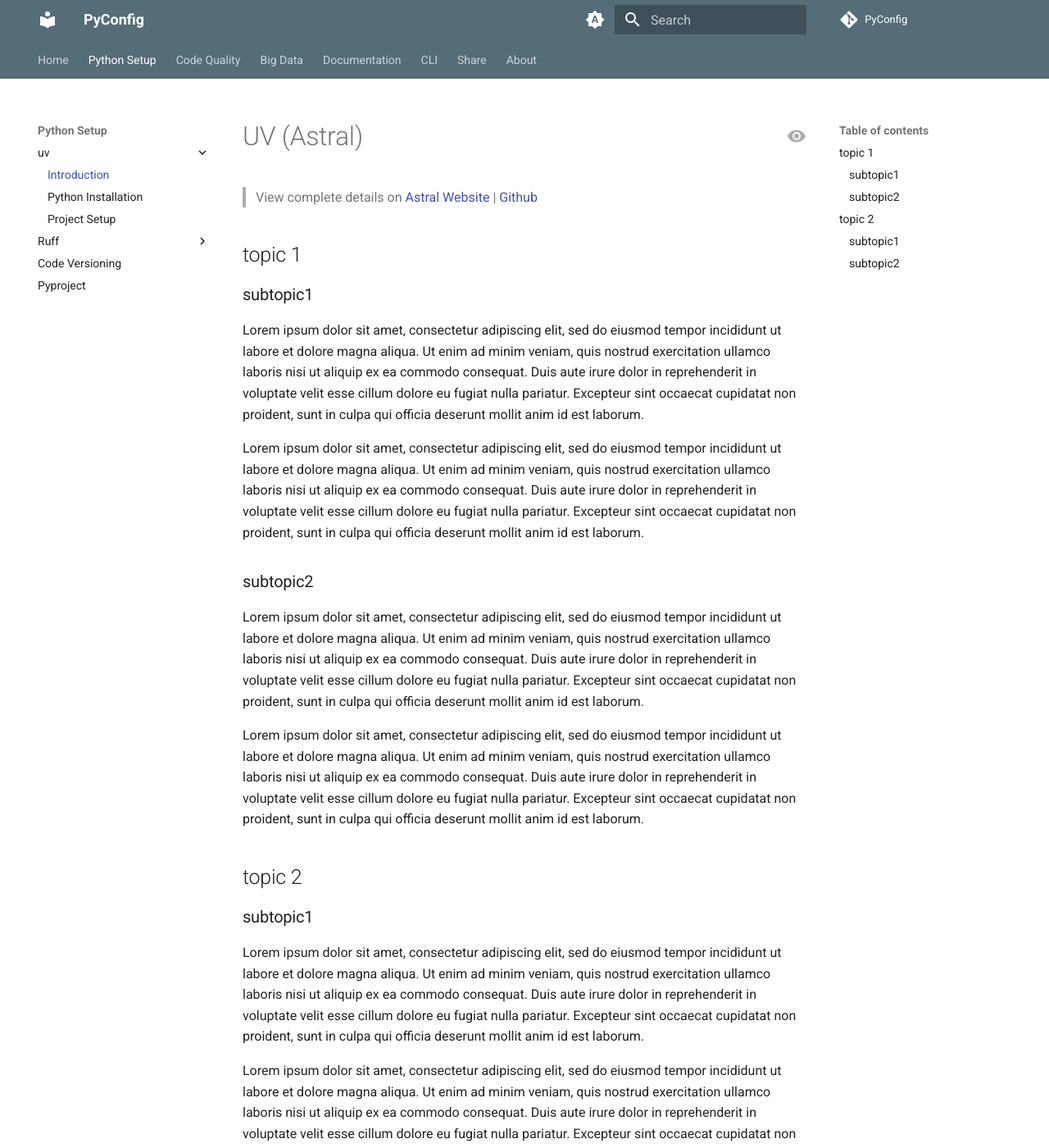
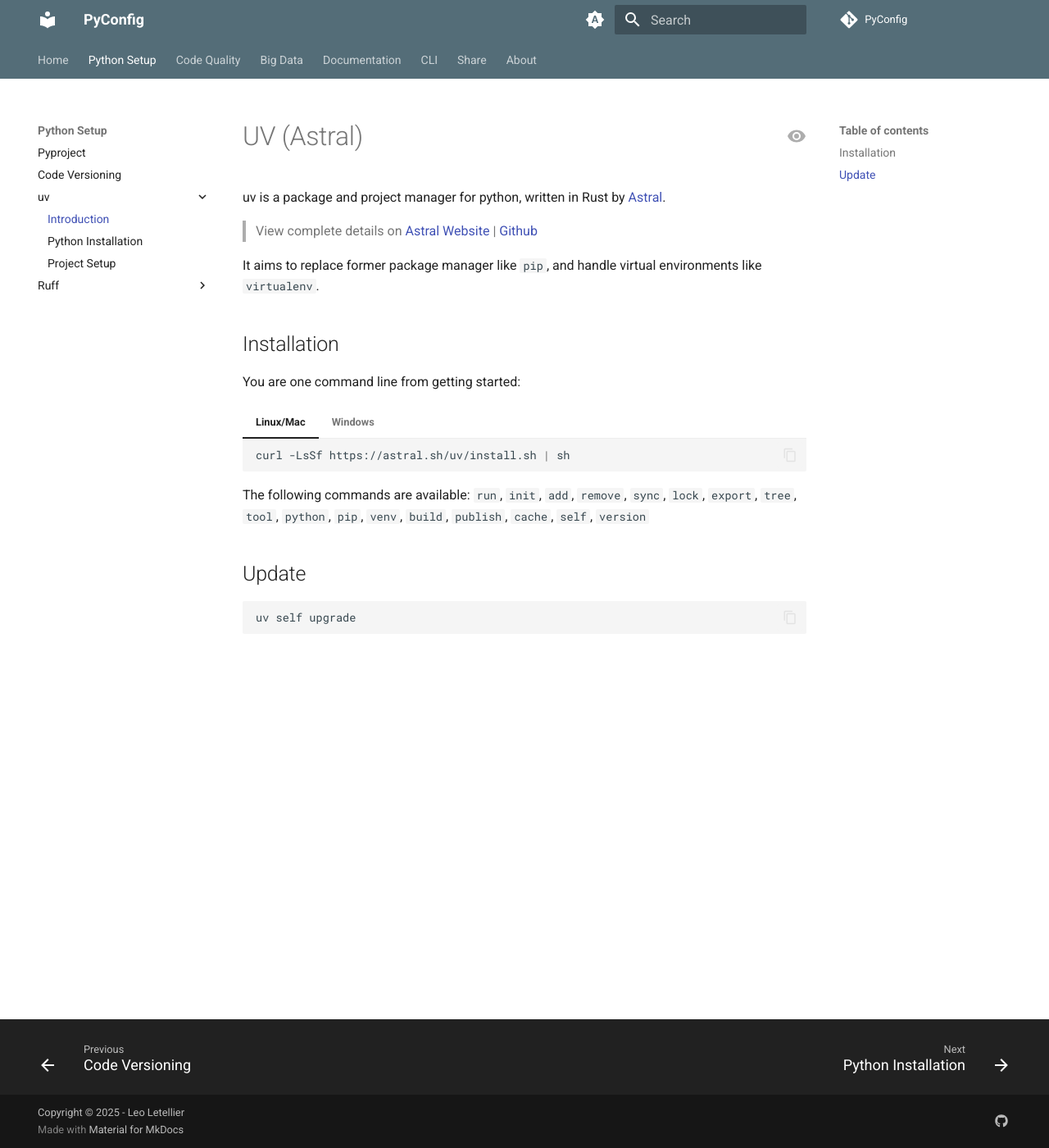
Before and after one commit to LeoLetellier/PyConfig, an MkDocs documentation site: the page built from docs/python-setup/uv/intro.md, in a window 1280 px wide and 1400 px high. Shown: the whole window at 82% size. Built offline with MkDocs 1.6.1 and Material for MkDocs 9.7.7, drawn with Linux system fonts in a browser that asks for light colours; comment, search, counter and statistics services are not loaded; some of the changed text lies outside the part shown.

Commit message:
Add content on uv and docstrings

`````diff
--- a/docs/python-setup/uv/intro.md
+++ b/docs/python-setup/uv/intro.md
@@ -1,31 +1,31 @@
 # UV (Astral)
+
+uv is a package and project manager for python, written in Rust by [Astral](https://docs.astral.sh/).
 
 > View complete details on [Astral Website](https://docs.astral.sh/uv/) | [Github](https://github.com/astral-sh/uv)
 
-## topic 1
+It aims to replace former package manager like ``pip``, and handle virtual environments like ``virtualenv``.
 
-### subtopic1
+## Installation
 
-Lorem ipsum dolor sit amet, consectetur adipiscing elit, sed do eiusmod tempor incididunt ut labore et dolore magna aliqua. Ut enim ad minim veniam, quis nostrud exercitation ullamco laboris nisi ut aliquip ex ea commodo consequat. Duis aute irure dolor in reprehenderit in voluptate velit esse cillum dolore eu fugiat nulla pariatur. Excepteur sint occaecat cupidatat non proident, sunt in culpa qui officia deserunt mollit anim id est laborum.
+You are one command line from getting started:
 
-Lorem ipsum dolor sit amet, consectetur adipiscing elit, sed do eiusmod tempor incididunt ut labore et dolore magna aliqua. Ut enim ad minim veniam, quis nostrud exercitation ullamco laboris nisi ut aliquip ex ea commodo consequat. Duis aute irure dolor in reprehenderit in voluptate velit esse cillum dolore eu fugiat nulla pariatur. Excepteur sint occaecat cupidatat non proident, sunt in culpa qui officia deserunt mollit anim id est laborum.
+=== "Linux/Mac"
 
-### subtopic2
+    ```Bash
+    curl -LsSf https://astral.sh/uv/install.sh | sh
+    ```
 
-Lorem ipsum dolor sit amet, consectetur adipiscing elit, sed do eiusmod tempor incididunt ut labore et dolore magna aliqua. Ut enim ad minim veniam, quis nostrud exercitation ullamco laboris nisi ut aliquip ex ea commodo consequat. Duis aute irure dolor in reprehenderit in voluptate velit esse cillum dolore eu fugiat nulla pariatur. Excepteur sint occaecat cupidatat non proident, sunt in culpa qui officia deserunt mollit anim id est laborum.
+=== "Windows"
 
-Lorem ipsum dolor sit amet, consectetur adipiscing elit, sed do eiusmod tempor incididunt ut labore et dolore magna aliqua. Ut enim ad minim veniam, quis nostrud exercitation ullamco laboris nisi ut aliquip ex ea commodo consequat. Duis aute irure dolor in reprehenderit in voluptate velit esse cillum dolore eu fugiat nulla pariatur. Excepteur sint occaecat cupidatat non proident, sunt in culpa qui officia deserunt mollit anim id est laborum.
+    ```Shell
+    powershell -ExecutionPolicy ByPass -c "irm https://astral.sh/uv/install.ps1 | iex"
+    ```
 
-## topic 2
+The following commands are available: ``run``, ``init``, ``add``, ``remove``, ``sync``, ``lock``, ``export``, ``tree``, ``tool``, ``python``, ``pip``, ``venv``, ``build``, ``publish``, ``cache``, ``self``, ``version``
 
-### subtopic1
+## Update
 
-Lorem ipsum dolor sit amet, consectetur adipiscing elit, sed do eiusmod tempor incididunt ut labore et dolore magna aliqua. Ut enim ad minim veniam, quis nostrud exercitation ullamco laboris nisi ut aliquip ex ea commodo consequat. Duis aute irure dolor in reprehenderit in voluptate velit esse cillum dolore eu fugiat nulla pariatur. Excepteur sint occaecat cupidatat non proident, sunt in culpa qui officia deserunt mollit anim id est laborum.
-
-Lorem ipsum dolor sit amet, consectetur adipiscing elit, sed do eiusmod tempor incididunt ut labore et dolore magna aliqua. Ut enim ad minim veniam, quis nostrud exercitation ullamco laboris nisi ut aliquip ex ea commodo consequat. Duis aute irure dolor in reprehenderit in voluptate velit esse cillum dolore eu fugiat nulla pariatur. Excepteur sint occaecat cupidatat non proident, sunt in culpa qui officia deserunt mollit anim id est laborum.
-
-### subtopic2
-
-Lorem ipsum dolor sit amet, consectetur adipiscing elit, sed do eiusmod tempor incididunt ut labore et dolore magna aliqua. Ut enim ad minim veniam, quis nostrud exercitation ullamco laboris nisi ut aliquip ex ea commodo consequat. Duis aute irure dolor in reprehenderit in voluptate velit esse cillum dolore eu fugiat nulla pariatur. Excepteur sint occaecat cupidatat non proident, sunt in culpa qui officia deserunt mollit anim id est laborum.
-
-Lorem ipsum dolor sit amet, consectetur adipiscing elit, sed do eiusmod tempor incididunt ut labore et dolore magna aliqua. Ut enim ad minim veniam, quis nostrud exercitation ullamco laboris nisi ut aliquip ex ea commodo consequat. Duis aute irure dolor in reprehenderit in voluptate velit esse cillum dolore eu fugiat nulla pariatur. Excepteur sint occaecat cupidatat non proident, sunt in culpa qui officia deserunt mollit anim id est laborum.
+````bash
+uv self upgrade
+````
--- a/mkdocs.yml
+++ b/mkdocs.yml
@@ -55,6 +55,8 @@
     - navigation.footer
     # - content.action.edit
     - content.action.view
+    - content.code.copy
+    - content.tabs.link
 
 # Add functionnalities
 plugins:
@@ -77,6 +79,8 @@
   - pymdownx.emoji: # emojis and icons
       emoji_index: !!python/name:material.extensions.emoji.twemoji
       emoji_generator: !!python/name:material.extensions.emoji.to_svg
+  - pymdownx.tabbed:
+      alternate_style: true
 
 extra:
 #   consent:
@@ -99,6 +103,8 @@
 nav:
   - Home: index.md
   - Python Setup:
+    - Pyproject: python-setup/pyproject.md
+    - Code Versioning: python-setup/git.md
     - uv:
       - Introduction: python-setup/uv/intro.md
       - Python Installation: python-setup/uv/python-install.md
@@ -107,8 +113,6 @@
       - Introduction: python-setup/ruff/intro.md
       - Linter: python-setup/ruff/linter.md
       - Format: python-setup/ruff/format.md
-    - Code Versioning: python-setup/git.md
-    - Pyproject: python-setup/pyproject.md
   - Code Quality:
     - Types: code-quality/types.md
     - Logger: code-quality/logger.md
@@ -117,11 +121,11 @@
     - Dask: big-data/dask.md
   - Documentation:
     - Docstrings: documentation/docstrings.md
+    - Sphinx: documentation/sphinx.md
+    - Mkdocs: documentation/mkdocs.md
   - CLI:
     - Typer: cli/typer.md
   - Share:
-    - Material for Mkdocs: share-code/mkdocs-material.md
-    - Docstrings extraction: share-code/mkdocstrings.md
     - Github Pages: share-code/gh-pages.md
     - Pypi: share-code/pypi.md
   - about.md
`````
Also changed, not shown: docs/documentation/docstrings.md (+98 -0 lines), docs/documentation/mkdocs.md (added, +11 -0 lines), docs/documentation/sphinx.md (added, +5 -0 lines), docs/index.md (+2 -2 lines), docs/python-setup/git.md (+9 -0 lines), docs/python-setup/pyproject.md (+14 -0 lines), docs/python-setup/uv/project-setup.md (+34 -0 lines), docs/python-setup/uv/python-install.md (+26 -0 lines), pyproject.toml (+25 -2 lines), docs/share-code/mkdocs-material.md (deleted), docs/share-code/mkdocstrings.md (deleted), 2 other files.
